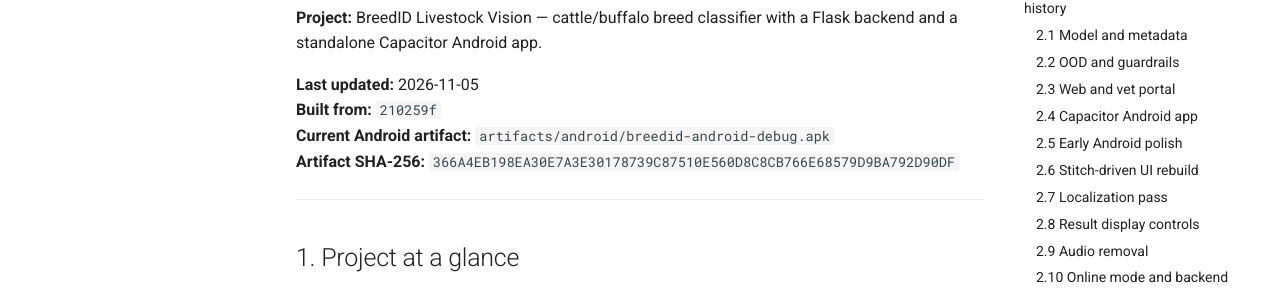
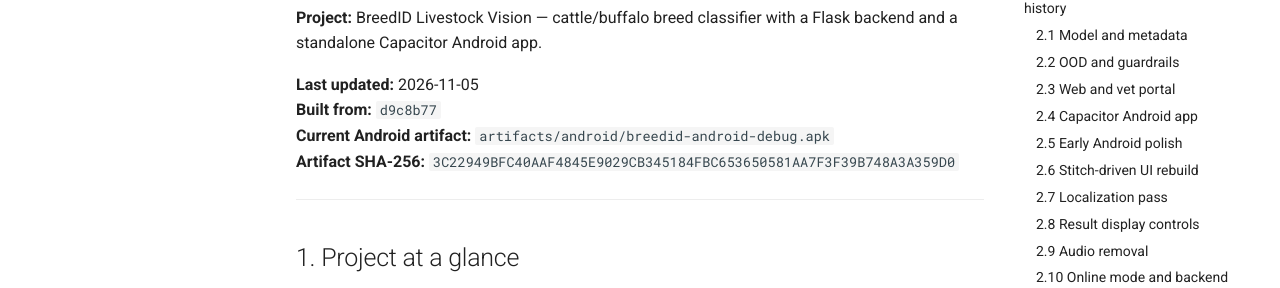
Before and after one commit to Bharaths31/ML-CB-B-identifier, an MkDocs documentation site: the page built from docs/development-history.md, in a window 1280 px wide and 900 px high. Shown: the part 223-511 px from the top of the window. Built offline with MkDocs 1.6.1 and Material for MkDocs 9.7.7, drawn with Linux system fonts in a browser that asks for light colours; comment, search, counter and statistics services are not loaded.

```diff
--- a/docs/development-history.md
+++ b/docs/development-history.md
@@ -4,9 +4,9 @@
 Flask backend and a standalone Capacitor Android app.
 
 **Last updated:** 2026-11-05
-**Built from:** `210259f`
+**Built from:** `d9c8b77`
 **Current Android artifact:** `artifacts/android/breedid-android-debug.apk`
-**Artifact SHA-256:** `366A4EB198EA30E7A3E30178739C87510E560D8C8CB766E68579D9BA792D90DF`
+**Artifact SHA-256:** `3C22949BFC40AAF4845E9029CB345184FBC653650581AA7F3F39B748A3A359D0`
 
 ---
 
```
Also changed, not shown: artifacts/android/README.md (+4 -4 lines), 3 other files.
